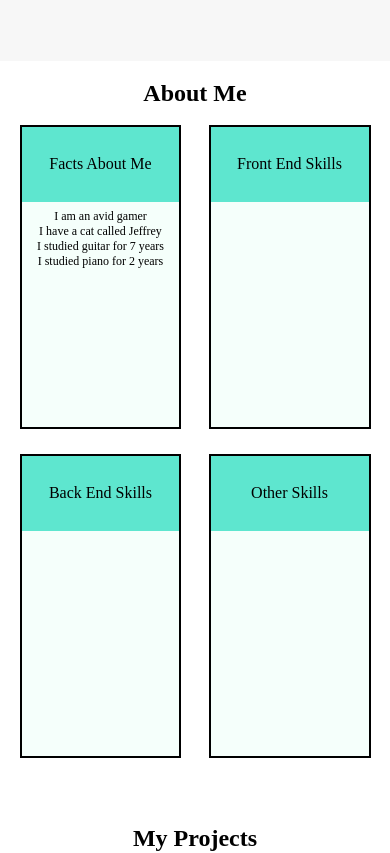
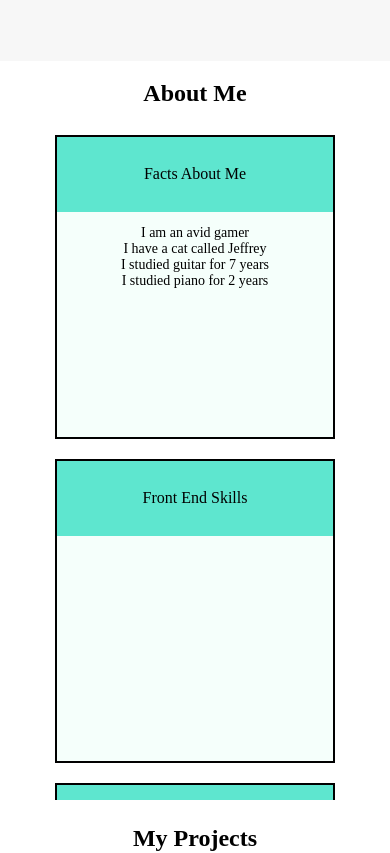
Before and after one commit to Tyler-Knowler/My-Portfolio, a React (Create React App) app: page / in a window 390 px wide. Shown: the part 860-1713 px from the top of the page. Built offline with nearby package versions, Linux system fonts and the light colour scheme; a web font is replaced by a local one.

Commit message:
about me mobile - test

```diff
--- a/src/css/CSSHome.css
+++ b/src/css/CSSHome.css
@@ -283,10 +283,10 @@
         padding: 5% 0% 10% 0%;
     }
     .about-me-box {
-        max-width: 270px;
         min-width: 150px;
-        width: 45%;
+        width: 80%;
         height: 300px;
+        margin: 10px 10%;
     }
     .table-content {
         height: 225px;
@@ -294,11 +294,10 @@
     .table-content p {
         display: table-cell;
         padding: 5% 0px;
-        font-size: 12px;
+        font-size: 14px;
     }
     .break {
-        width: 100%;
-        height: 25px;
+        display: none;
     }
     #projects {
         height: 850px;
```
